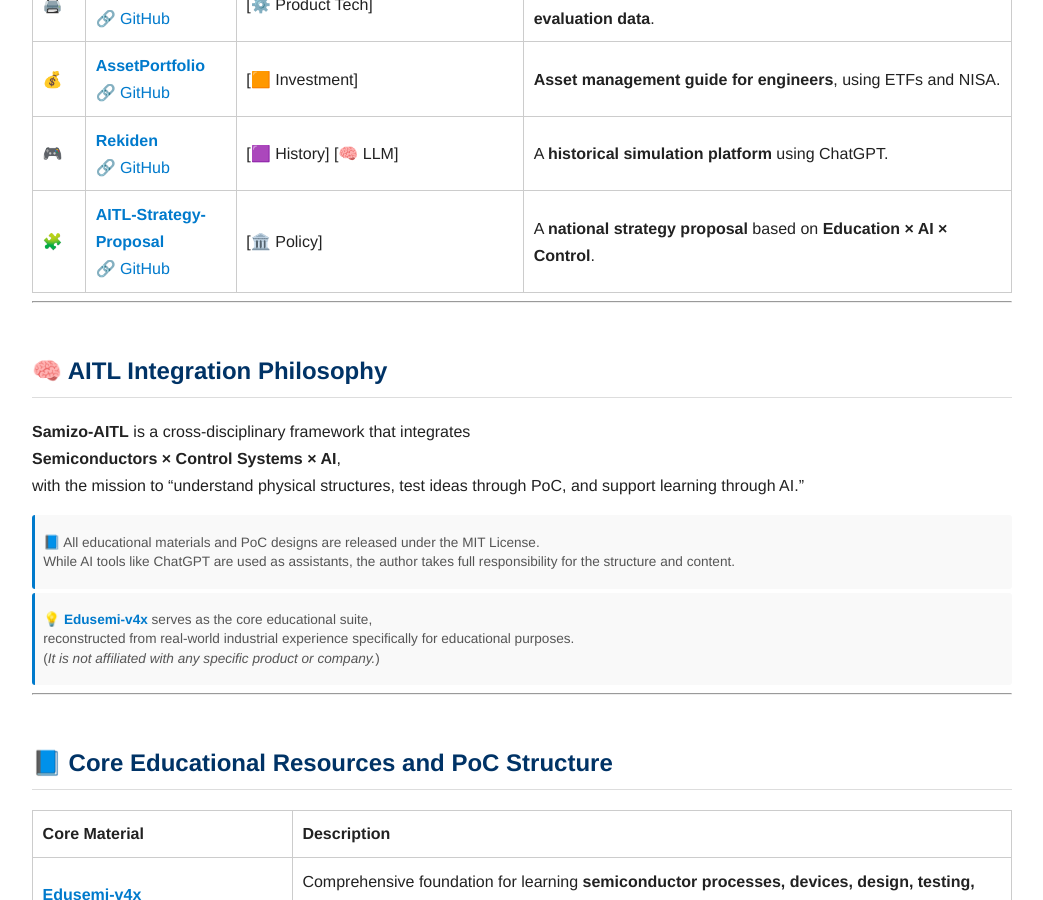
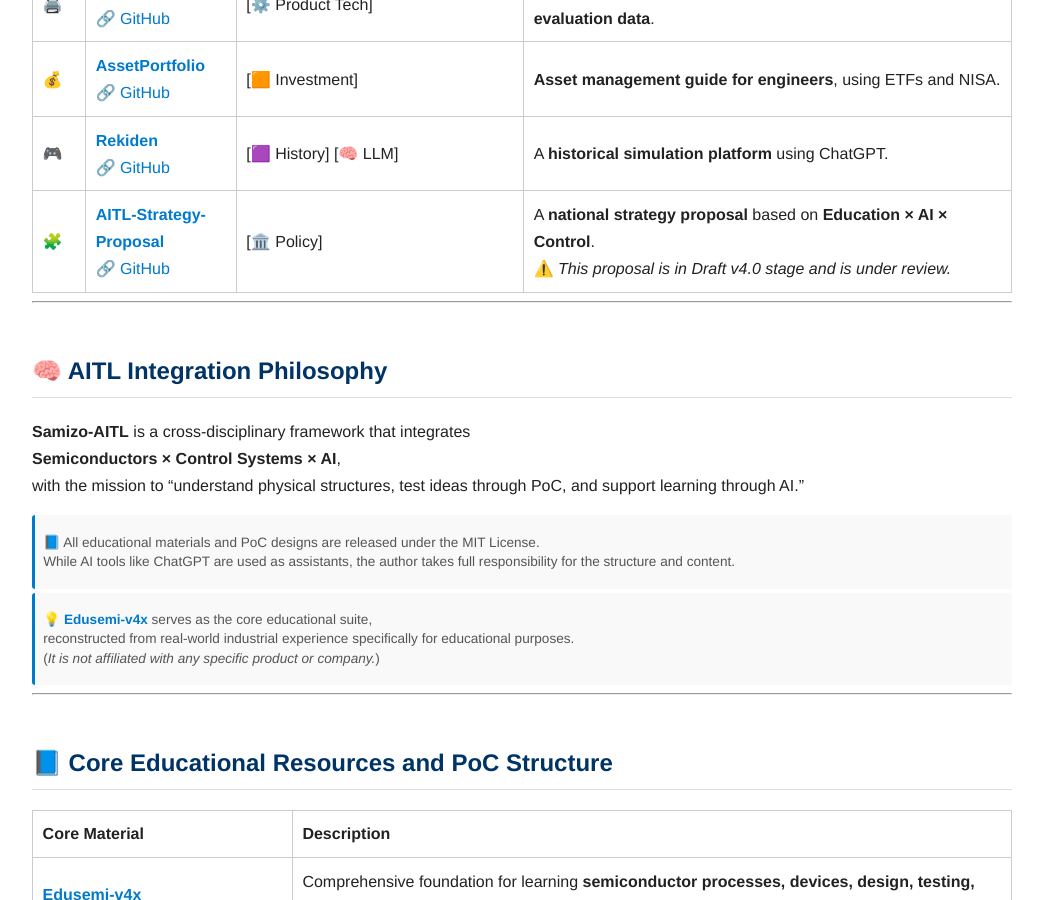
Before and after one commit to Samizo-AITL/Samizo-AITL.github.io, a Jekyll site: the page built from en/index.md, in a window 1280 px wide and 900 px high, scrolled down 1509 px. Shown: the whole window, without its empty margins (118-1161 px from the left). Built offline with Jekyll 4.4.1, drawn with Linux system fonts in a browser that asks for light colours.

Commit message:
Update index.md

```diff
--- a/en/index.md
+++ b/en/index.md
@@ -40,7 +40,7 @@ Below is a list of core projects featured in this portal, spanning areas such as
 | 🖨️ | **[Inkjet](https://samizo-aitl.github.io/Inkjet/)**<br>🔗 [GitHub](https://github.com/Samizo-AITL/Inkjet) | [⚙️ Product Tech] | Archive of **inkjet architecture, drive waveforms, and evaluation data**. |
 | 💰 | **[AssetPortfolio](https://samizo-aitl.github.io/AssetPortfolio-StartGuide/)**<br>🔗 [GitHub](https://github.com/Samizo-AITL/AssetPortfolio-StartGuide) | [🟧 Investment] | **Asset management guide for engineers**, using ETFs and NISA. |
 | 🎮 | **[Rekiden](https://samizo-aitl.github.io/Rekiden/)**<br>🔗 [GitHub](https://github.com/Samizo-AITL/Rekiden) | [🟪 History] [🧠 LLM] | A **historical simulation platform** using ChatGPT. |
-| 🧩 | **[AITL-Strategy-Proposal](https://samizo-aitl.github.io/AITL-Strategy-Proposal/)**<br>🔗 [GitHub](https://github.com/Samizo-AITL/AITL-Strategy-Proposal) | [🏛️ Policy] | A **national strategy proposal** based on **Education × AI × Control**. |
+| 🧩 | **[AITL-Strategy-Proposal](https://samizo-aitl.github.io/AITL-Strategy-Proposal/)**<br>🔗 [GitHub](https://github.com/Samizo-AITL/AITL-Strategy-Proposal) | [🏛️ Policy] | A **national strategy proposal** based on **Education × AI × Control**.<br>⚠️ *This proposal is in Draft v4.0 stage and is under review.* |
 
 ---
 
```
